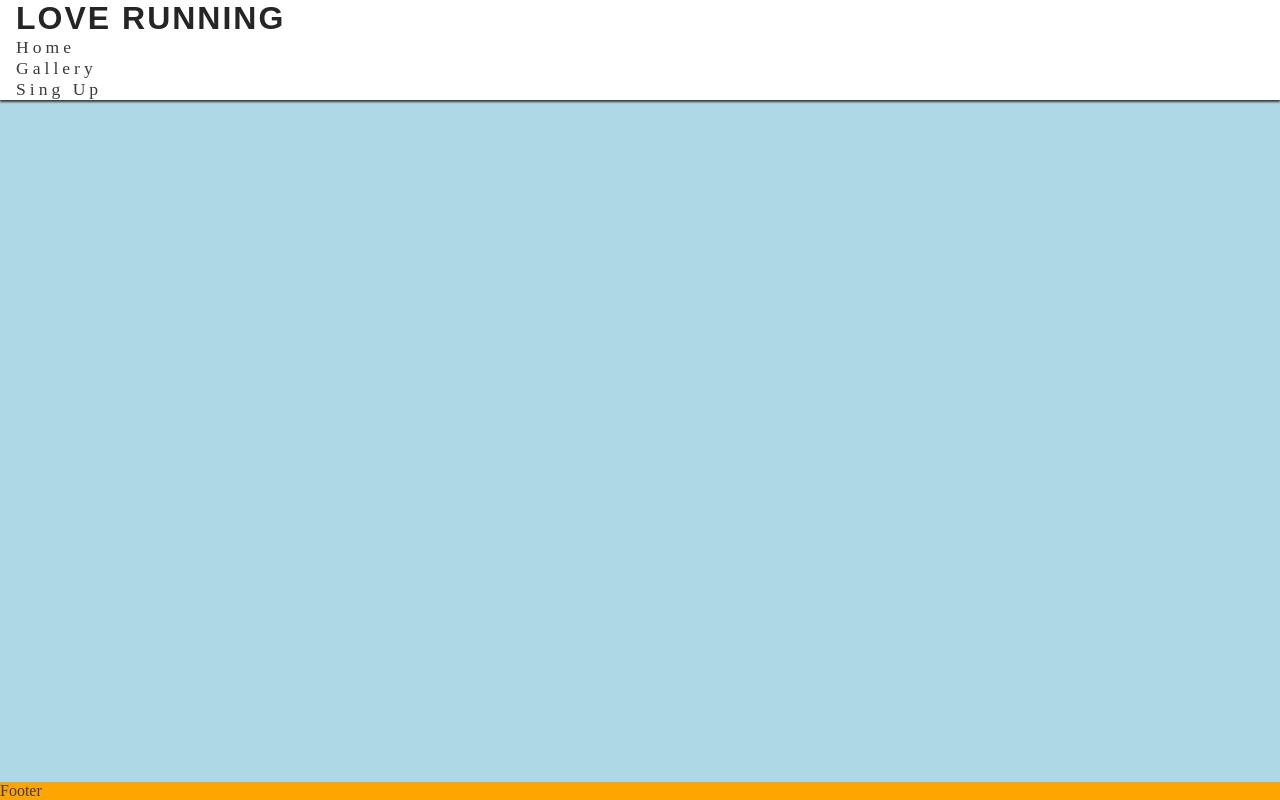
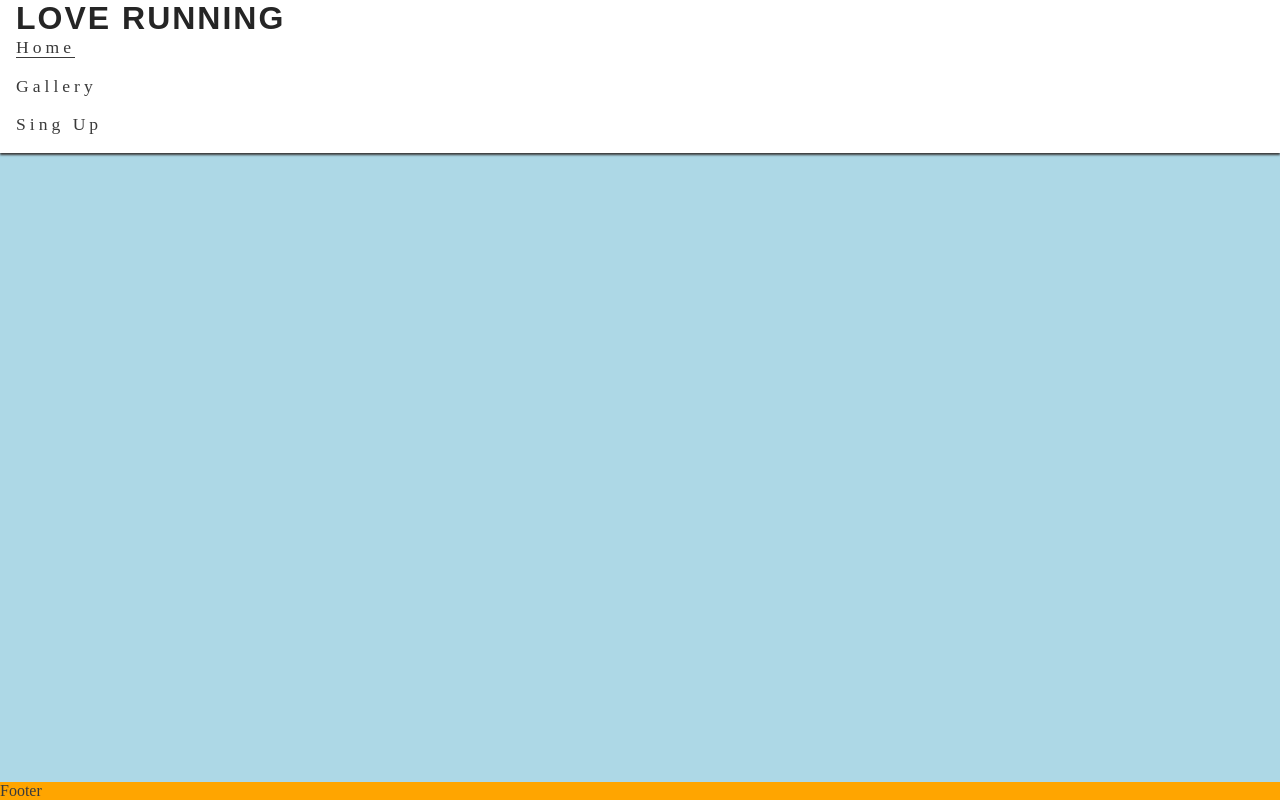
Before and after one commit to desmond0147/love-running, a plain HTML site: page index.html in a window 1280 px wide. Drawn offline with Linux system fonts and the light colour scheme.

Commit message:
style the navbar menu

```diff
--- a/assets/css/style.css
+++ b/assets/css/style.css
@@ -46,6 +46,14 @@ h1 {
     letter-spacing: 4px;
     list-style-type: none;
 }
+
+#menu > li {
+    margin-bottom: 1em;
+}
+
+.active {
+    border-bottom: 1px solid #3a3a3a;
+}
 /* main content*/
 
 main {
--- a/index.html
+++ b/index.html
@@ -24,7 +24,7 @@
     </a>
     <nav>
         <ul id="menu">
-            <li><a href="">Home</a></li>
+            <li><a href="" class="active">Home</a></li>
             <li><a href="">Gallery</a></li>
             <li><a href="">Sing Up</a></li>
         </ul>
```
